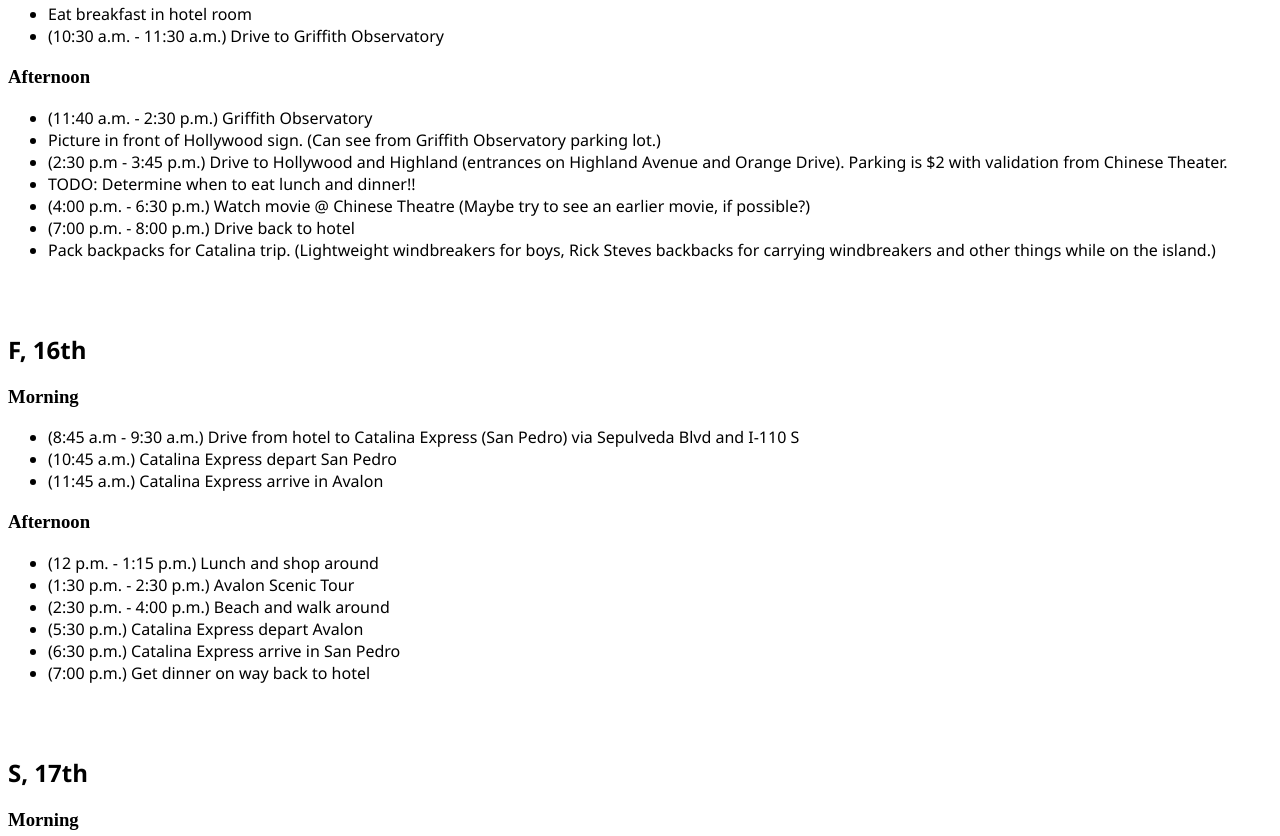
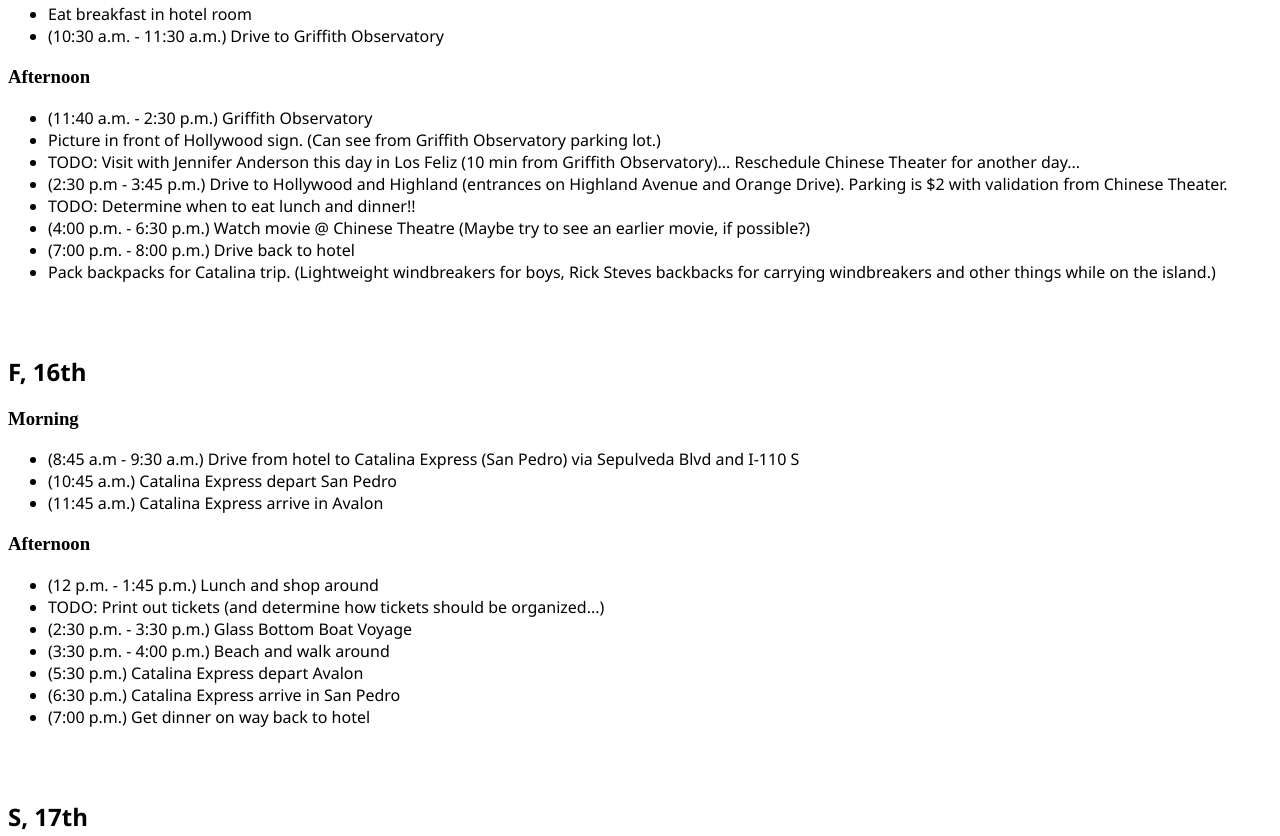
Before and after one commit to sef-ninja/sef-ninja.github.io, a plain HTML site: page los_angeles/itinerary.html in a window 1280 px wide. Shown: the part 760-1596 px from the top of the page. Drawn offline with Linux system fonts and the light colour scheme.

Commit message:
Updated itinerary to reflect new plans and ticket purchases

```diff
--- a/los_angeles/itinerary.html
+++ b/los_angeles/itinerary.html
@@ -44,6 +44,8 @@
     <ul>
       <li>(11:40 a.m. - 2:30 p.m.) Griffith Observatory</li>
       <li>Picture in front of Hollywood sign. (Can see from Griffith Observatory parking lot.)</li>
+
+      <li>TODO: Visit with Jennifer Anderson this day in Los Feliz (10 min from Griffith Observatory)...  Reschedule Chinese Theater for another day...</li>
       <li>(2:30 p.m - 3:45 p.m.) Drive to Hollywood and Highland (entrances on Highland Avenue and Orange Drive).  Parking is $2 with validation from Chinese Theater.</li>
       <li>TODO: Determine when to eat lunch and dinner!!</li>
       <li>(4:00 p.m. - 6:30 p.m.) Watch movie @ Chinese Theatre (Maybe try to see an earlier movie, if possible?)</li>
@@ -61,9 +63,10 @@
     </ul>
     <h3>Afternoon</h3>
     <ul>
-      <li>(12 p.m. - 1:15 p.m.) Lunch and shop around</li>
-      <li>(1:30 p.m. - 2:30 p.m.) Avalon Scenic Tour</li>
-      <li>(2:30 p.m. - 4:00 p.m.) Beach and walk around</li>
+      <li>(12 p.m. - 1:45 p.m.) Lunch and shop around</li>
+      <li>TODO: Print out tickets (and determine how tickets should be organized...)</li>
+      <li>(2:30 p.m. - 3:30 p.m.) Glass Bottom Boat Voyage</li>
+      <li>(3:30 p.m. - 4:00 p.m.) Beach and walk around</li>
       <li>(5:30 p.m.) Catalina Express depart Avalon</li>
       <li>(6:30 p.m.) Catalina Express arrive in San Pedro</li>
       <li>(7:00 p.m.) Get dinner on way back to hotel</li>
@@ -125,10 +128,11 @@
     <br/><br/>
     <h2>W, 21st</h2>
     <h3>Morning</h3>
-    <p>TODO: Order at <a href="http://www.universalstudioshollywood.com/calendar">www.universalstudioshollywood.com/calendar</a> to gain early (8:00 a.m.) access to The Wizarding World of Harry Potter!!</p>
+    <p>TODO: Print out tickets!!</p>
+    <p>Note: Bought tickets online, so we have early (8:00 a.m.) access to The Wizarding World of Harry Potter!!</p>
     <ul>
       <li>TODO: Determine morning schedule, breakfast, etc..</li>
-      <li>Universal Studios Hollywood</li>
+      <li>(7:45 a.m.???) Universal Studios Hollywood</li>
     </ul>
     <h3>Afternoon</h3>
     <ul>
```
